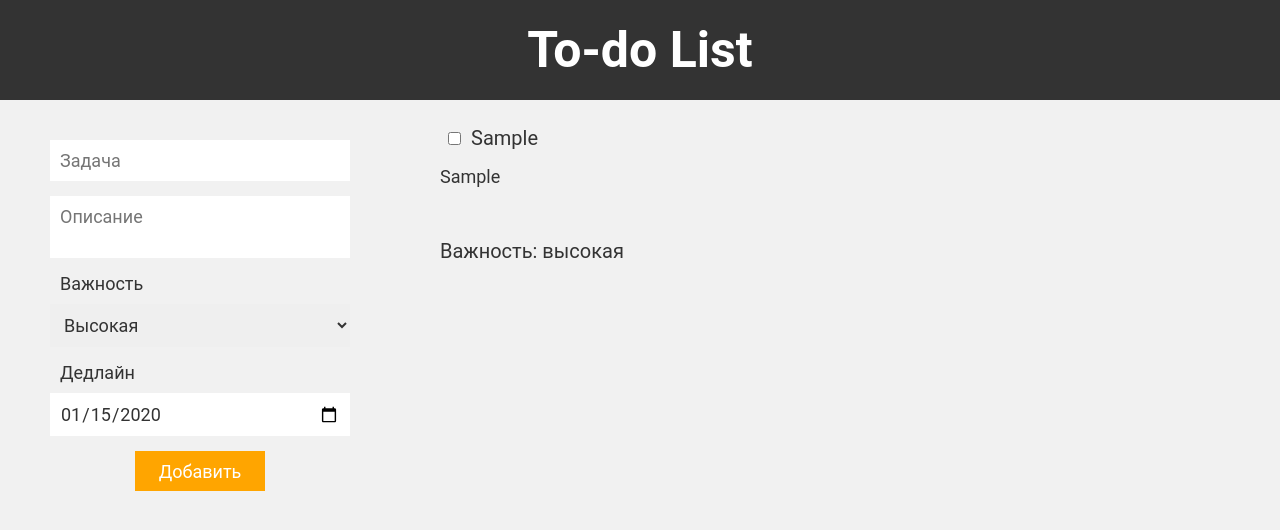
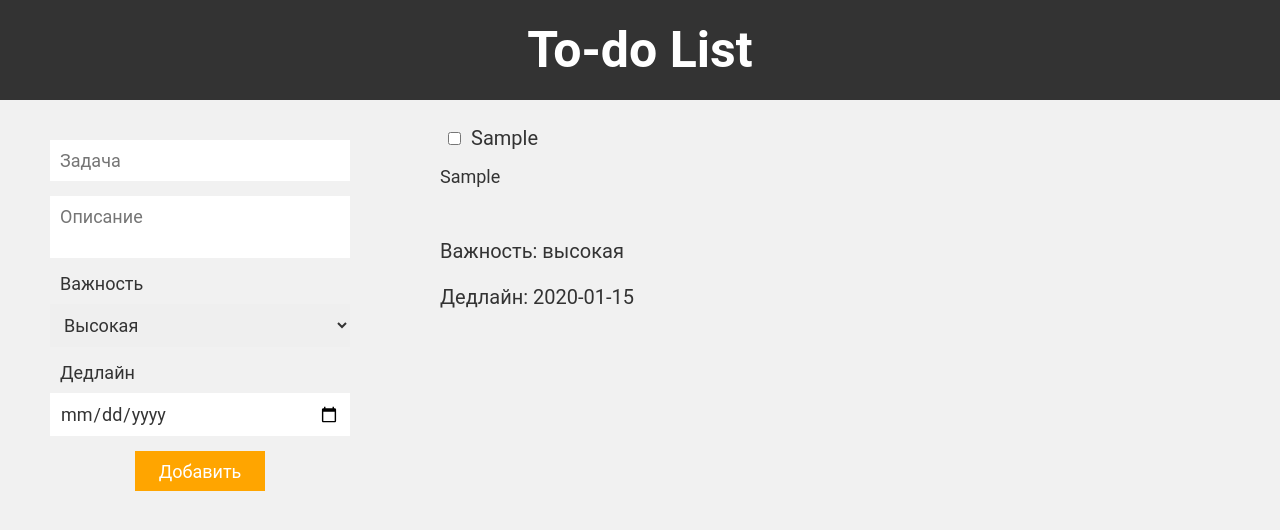
Before and after one commit to Tkey01/todoreact, a React (Create React App) app: page / in a window 1280 px wide. Both pictures are taken after typing "Sample", "Sample", "2020-01-15" into the empty fields and a click on the input "Добавить". Shown: the top 530 px of the page. Built offline with nearby package versions, Linux system fonts and the light colour scheme; no server answers; data requests are answered from the project's data file.

Commit message:
Added deadline

```diff
--- a/src/App.js
+++ b/src/App.js
@@ -47,6 +47,12 @@ class App extends Component {
     });
   };
 
+  handleDateChange = e => {
+    this.setState({
+      currentDate: e.target.value
+    });
+  };
+
   handleSubmit = e => {
     e.preventDefault();
     const newId = generateId();
@@ -55,6 +61,7 @@ class App extends Component {
       name: this.state.currentTodo,
       text: this.state.currentTodoText,
       importance: this.state.currentImportance,
+      deadline: this.state.currentDate,
       isComplete: false
     };
     const updatedTodos = addTodo(this.state.todos, newTodo);
@@ -63,6 +70,7 @@ class App extends Component {
       currentTodo: "",
       currentTodoText: "",
       currentImportance: "высокая",
+      currentDate: "",
       errorMessage: ""
     });
     createTodo(newTodo).then(() => this.showTempMessage("Todo added"));
@@ -124,9 +132,11 @@ class App extends Component {
           handleInputChange={this.handleInputChange}
           handleTextChange={this.handleTextChange}
           handleImportanceChange={this.handleImportanceChange}
+          handleDateChange={this.handleDateChange}
           currentTodo={this.state.currentTodo}
           currentTodoText={this.state.currentTodoText}
           currentImportance={this.state.currentImportance}
+          currentDate={this.state.currentDate}
           handleSubmit={submitHandler}
         />
         <TodoList
--- a/src/components/todo/TodoForm.js
+++ b/src/components/todo/TodoForm.js
@@ -28,7 +28,12 @@ export const TodoForm = props => {
           <option value="низкая">Низкая</option>
         </select>
         <p>Дедлайн</p>
-        <input className="todo-date" type="date" />
+        <input
+          className="todo-date"
+          type="date"
+          value={props.currentDate}
+          onChange={props.handleDateChange}
+        />
         <input className="todo-submit" type="submit" value="Добавить" />
       </form>
     </div>
--- a/src/components/todo/TodoItem.js
+++ b/src/components/todo/TodoItem.js
@@ -15,6 +15,7 @@ export const TodoItem = props => {
       {props.name}
       <textarea className="todo-text" disabled value={props.text} />
       <p>Важность: {props.importance}</p>
+      <p>Дедлайн: {props.deadline}</p>
     </li>
   );
 };
```
